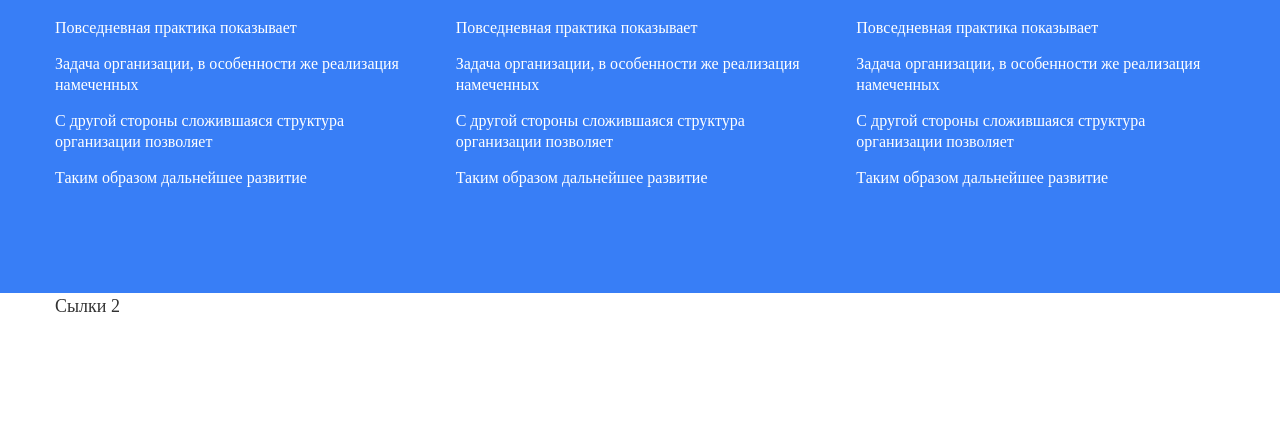
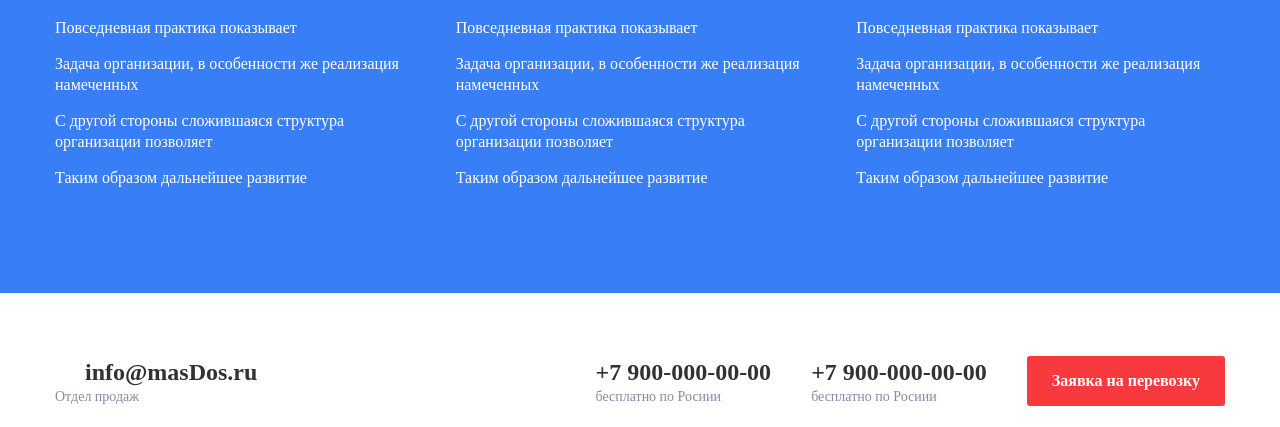
Before and after one commit to Sh3nku/masdos.gulp, a website: page src/index.html in a window 1280 px wide. Shown: the part 743-1170 px from the top of the page. Before the commit the page ends 1062 px from the top, so only its background shows below. Drawn offline with nearby package versions, Linux system fonts and the light colour scheme; files that its build step writes are made by us from their sources; a web font is replaced by a local one.

Commit message:
Подвал (лого, контакты, кнопка, ссылки)

```diff
--- a/gulp/version.json
+++ b/gulp/version.json
@@ -1,3 +1,3 @@
 {
-    "main": "20230626132018"
+    "main": "20230626162607"
 }
--- a/src/html/footer.html
+++ b/src/html/footer.html
@@ -61,7 +61,62 @@
         </div>
     </section>
 
-    <div class="container">Сылки 2</div>
+    <div class="container">
+        <div class="footer__line">
+            <div class="footer__line-left">
+                <div class="footer__item">
+                    <div class="footer__item-title">
+                        <svg class="_mail">
+                            <use href="./images/sprite.svg#mail"></use>
+                        </svg>
+                        info@masDos.ru
+                    </div>
+                    <div>Отдел продаж</div>
+                </div>
+            </div>
+
+            <div class="footer__line-right">
+                <div class="footer__item">
+                    <div class="footer__item-title">
+                        <a href="tel:+79000000000">+7 900-000-00-00</a>
+                    </div>
+                    <div>бесплатно по Росиии</div>
+                </div>
+
+                <div class="footer__item">
+                    <div class="footer__item-title">
+                        <a href="tel:+79000000000">+7 900-000-00-00</a>
+                    </div>
+                    <div>бесплатно по Росиии</div>
+                </div>
+
+                <div class="footer__item">
+                    <a href="#" class="button _red">Заявка на перевозку</a>
+                </div>
+            </div>
+        </div>
+
+        <div class="footer__line">
+            <div class="footer__line-left">
+                <div class="footer__item">
+                    <picture>
+                        <source srcset="./images/logo-grey-column.svg" media="(max-width: 1023px)">
+                        <img src="./images/logo-grey.svg">
+                    </picture>
+                </div>
+            </div>
+
+            <div class="footer__line-right">
+                <div class="footer__item">© 2023 МастерДоставки</div>
+                <div class="footer__item">
+                    <a href="#">Политика конфидециальности</a>
+                </div>
+                <div class="footer__item">
+                    <a href="#">Пользовательское соглашение</a>
+                </div>
+            </div>
+        </div>
+    </div>
 </footer>
 <script src="./js/jquery.js"></script>
 <script src="./js/main.js"></script>
--- a/src/scss/components/_buttons.scss
+++ b/src/scss/components/_buttons.scss
@@ -5,9 +5,16 @@
     padding: 12px 25px;
     color: var( --white );
     font-weight: 600;
-    border-radius: 8px;
+    border-radius: 3px;
     transition: background-color .3s;
+    display: inline-block;
     &:hover {
         background-color: var( --blue-light );
     }
+    &._red {
+        background-color: var( --red );
+        &:hover {
+            background-color: var( --red-light );
+        }
+    }
 }
--- a/src/scss/components/_colors.scss
+++ b/src/scss/components/_colors.scss
@@ -2,5 +2,8 @@
     --black: #323232;
     --blue: #387EF6;
     --blue-light: #4B8EFF;
+    --grey: #858BA3;
+    --red: #F8393E;
+    --red-light: #FF5B60;
     --white: #FFFFFF;
 }
--- /dev/null
+++ b/src/scss/components/_footer.scss
@@ -0,0 +1,82 @@
+.footer__line {
+    display: flex;
+    justify-content: space-between;
+    align-items: center;
+    font-size: 14px;
+    line-height: 18px;
+    &:first-child {
+        margin-top: 63px;
+        @media ( max-width: 767px ) {
+            margin-top: 35px;
+        }
+    }
+    &:last-child {
+        margin-bottom: 63px;
+        @media ( max-width: 767px ) {
+            margin-bottom: 35px;
+        }
+        > .footer__line-left {
+            @media ( max-width: 1023px ) {
+                margin-bottom: 20px;
+            }
+        }
+    }
+    &:not(:last-child) {
+        margin-bottom: 27px;
+        @media ( max-width: 1023px ) {
+            margin-bottom: 20px;
+        }
+    }
+    @media ( max-width: 1023px ) {
+        flex-direction: column;
+    }
+    &-left {
+        @media ( max-width: 1023px ) {
+            margin-bottom: 13px;
+        }
+    }
+    &-right {
+        display: flex;
+        @media ( max-width: 1023px ) {
+            flex-direction: column;
+            align-items: center;
+        }
+    }
+}
+
+.footer__item {
+    color: var(--grey);
+    &:not( :last-child ) {
+        margin-right: 40px;
+        @media ( max-width: 1023px ) {
+            margin-right: 0;
+            margin-bottom: 13px;
+        }
+    }
+    &-title {
+        font-size: 24px;
+        line-height: 32px;
+        font-weight: 600;
+        color: var(--black);
+        @media ( max-width: 767px ) {
+            font-size: 20px;
+        }
+        > a {
+            text-decoration: underline rgba( 50, 50, 50, 0 );
+            text-underline-offset: 2px;
+            transition: text-decoration .3s ease;
+            &:hover {
+                text-decoration-color: var( --black );
+            }
+        }
+
+    }
+    > a:not(.button) {
+        text-decoration: underline #858BA3;
+        text-underline-offset: 2px;
+        transition: text-decoration .3s ease;
+        &:hover {
+            text-decoration-color: rgba(133, 139, 163, 0);
+        }
+    }
+}
--- /dev/null
+++ b/src/scss/components/_svg.scss
@@ -0,0 +1,6 @@
+svg {
+    &._mail {
+        width: 24px;
+        height: 24px;
+    }
+}
--- a/src/scss/style.scss
+++ b/src/scss/style.scss
@@ -3,6 +3,7 @@
 
 @import 'components/colors';
 @import 'components/buttons';
+@import 'components/svg';
 @import 'components/main';
 @import 'components/header';
 @import 'components/footer';
```
Also changed, not shown: src/images/logo-grey-column.svg (added), src/images/logo-grey.svg (added), src/scss/components/_footer.css (deleted), src/svgicons/mail.svg (added).
